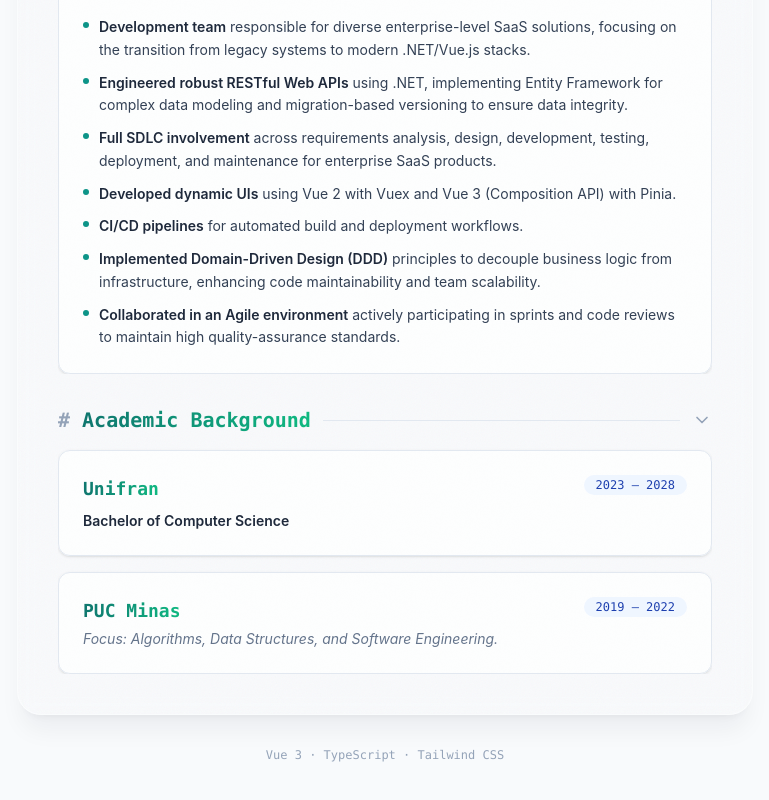
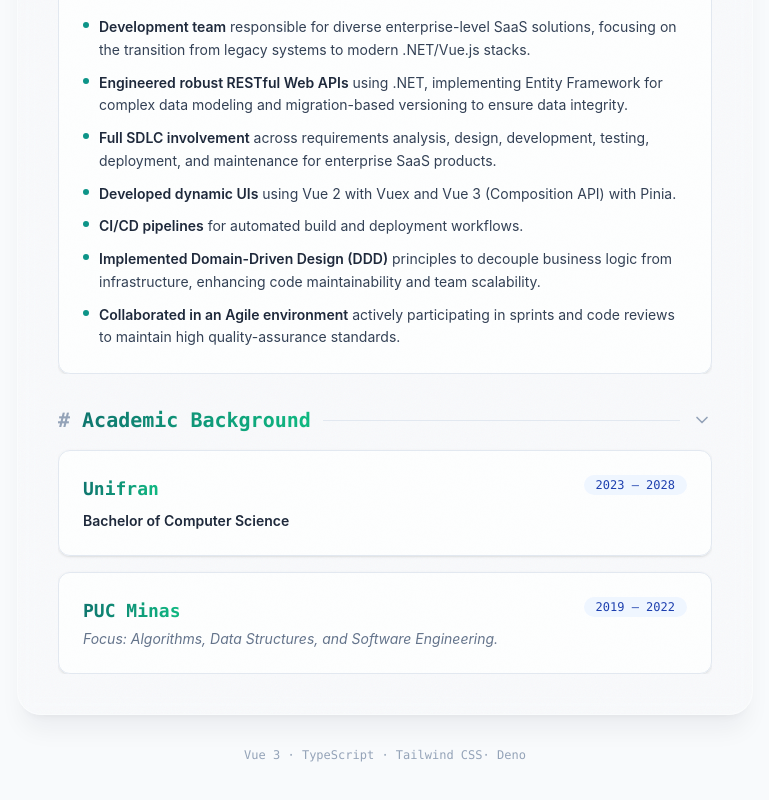
Before and after one commit to PedroDelaRisso/resume, a Vue app: page /en in a window 1280 px wide. Shown: the part 1258-2058 px from the top of the page, without its empty margins (375-1144 px from the left). Built offline with nearby package versions, Linux system fonts and the light colour scheme.

Commit message:
Add Deno to tools used

```diff
--- a/src/views/ResumeView.vue
+++ b/src/views/ResumeView.vue
@@ -240,7 +240,7 @@ watchEffect(() => {
           class="no-print mt-8 text-center font-mono text-xs text-faint appear"
           style="animation-delay: 400ms"
         >
-          Vue 3 · TypeScript · Tailwind CSS
+          Vue 3 · TypeScript · Tailwind CSS· Deno
         </footer>
       </main>
     </div>
```
